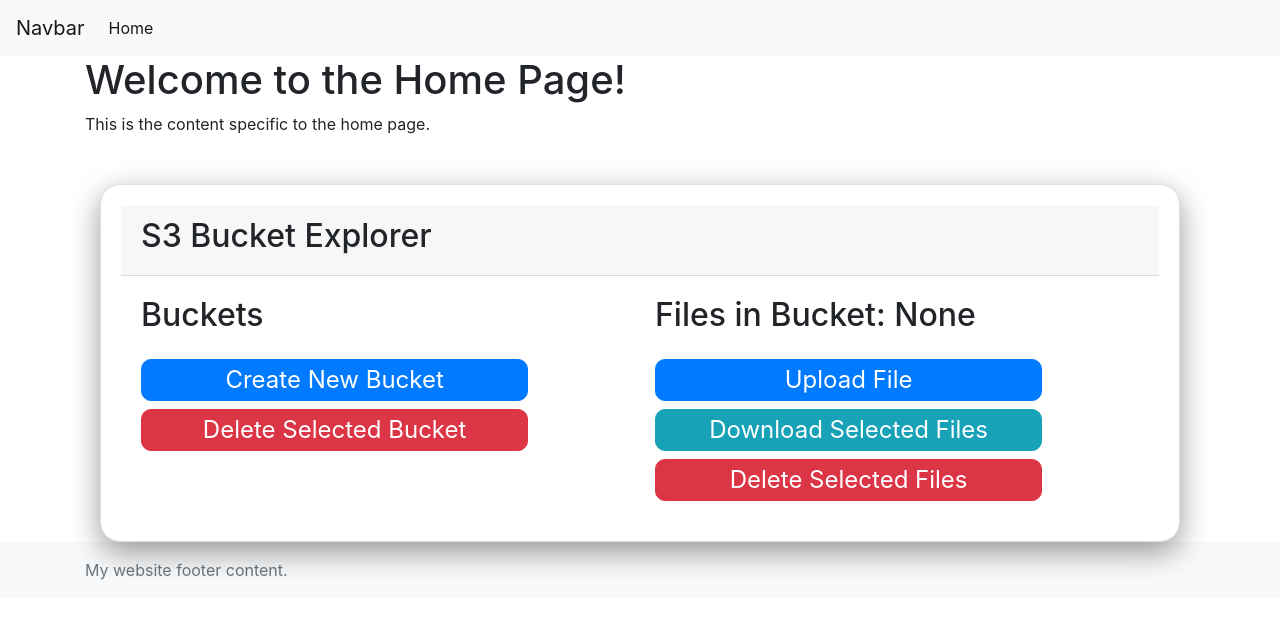
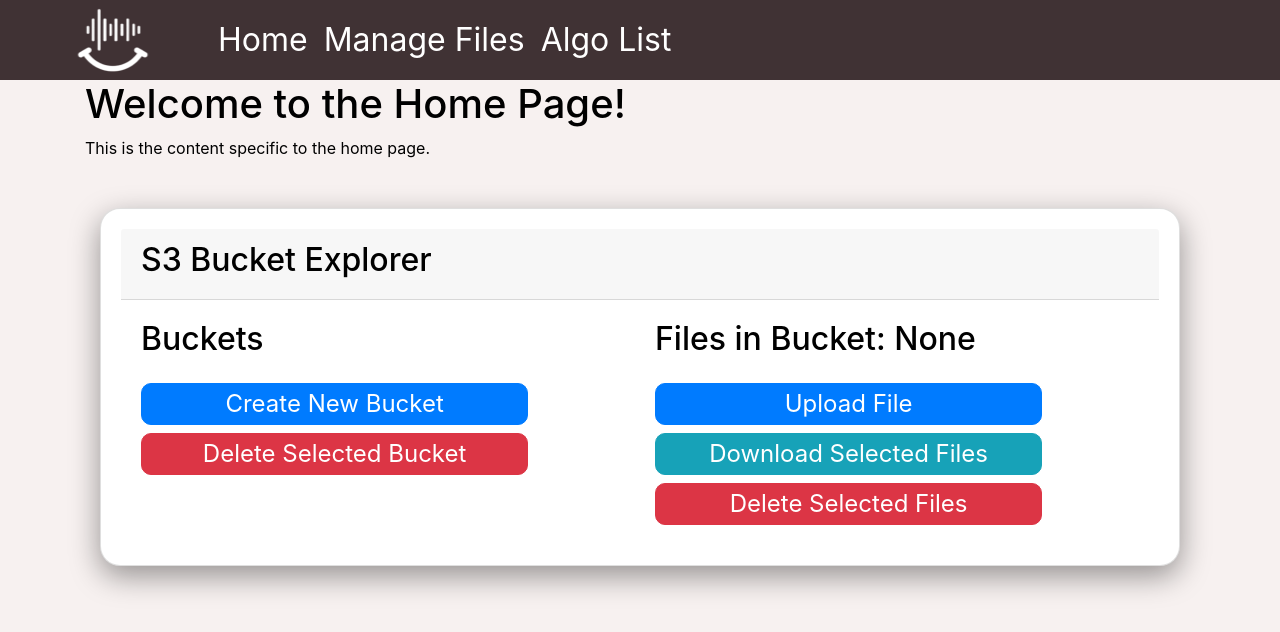
Before and after one commit to DavidRand75/sandrapg, a Flask app: page / in a window 1280 px wide. Shown: the top 632 px of the page. Run offline with Flask 3, Linux system fonts and the light colour scheme; data that the repository does not hold is empty; some libraries are stand-ins or nearby versions.

Commit message:
front navbar + cosmetics 1

```diff
--- /dev/null
+++ b/static/css/_navbar.css
@@ -0,0 +1,22 @@
+/* Override the Bootstrap navbar background color */
+.navbar-custom {
+    background-color: #403234 !important;  /* Custom green background */
+    height: 80px;  /* Set the height of the navbar */
+}
+
+/* Override the navbar text color and size */
+.navbar-custom .navbar-brand,
+.navbar-custom .nav-link {
+    color: white !important;  /* Custom white text for links */
+    font-size: 2rem !important;  /* Control the text size */
+}
+
+/* Adjust the height of navbar links */
+.navbar-custom .nav-link {
+    line-height: 80px !important;  /* Vertically center the link text in the navbar */
+}
+
+/* Hover effect for the links */
+.navbar-custom .nav-link:hover {
+    color: #ddd !important;  /* Lighter color on hover */
+}
--- a/static/css/_s3_explorer.css
+++ b/static/css/_s3_explorer.css
@@ -1,6 +1,7 @@
 /* General font size (double the normal size) */
 h4, h5 {
     font-size: 2rem; /* Twice the normal size */
+    color: black;
 }
 
 /* Custom card design with rounded corners and heavy shadow */
--- a/static/css/custom.css
+++ b/static/css/custom.css
@@ -0,0 +1,5 @@
+/* Default body background color */
+body {
+    background-color: #f7f1f0;  /* Light gray as an example */
+    color: black;  /* Default text color */
+}
--- a/static/js/s3_explorer.js
+++ b/static/js/s3_explorer.js
@@ -82,7 +82,7 @@ $(document).ready(function() {
         // Iterate over the selected files and display them in the list
         for (let i = 0; i < fileList.length; i++) {
             const fileName = fileList[i].name;
-            fileDisplayList.append(`<li class="list-group-item">${fileName}</li>`);
+            fileDisplayList.append(`<li class="list-group-item" style="font-size: 1.5rem;">${fileName}</li>`);
         }
     });
 
--- a/static/js/s3_manager.js
+++ b/static/js/s3_manager.js
@@ -28,8 +28,8 @@ class S3Manager {
                 // Append each bucket as a list item with a radio button
                 response.buckets.forEach(bucket => {
                     $('#bucket-list').append(
-                        `<li class="list-group-item" id="bucket-${bucket}">
-                            <input type="radio" name="bucket" value="${bucket}" class="mr-2 bucket-radio">
+                        `<li class="list-group-item" id="bucket-${bucket}" style="font-size: 1.7rem;">
+                            <input type="radio" name="bucket" value="${bucket}" class="mr-2 bucket-radio" style="transform: scale(1.5);">
                             ${bucket}
                          </li>`
                     );
@@ -80,8 +80,8 @@ class S3Manager {
                 if (response.files && response.files.length > 0) {
                     response.files.forEach(file => {
                         $('#file-list').append(`
-                            <li class="list-group-item">
-                                <input type="checkbox" class="file-checkbox" value="${file}">
+                            <li class="list-group-item" style="font-size: 1.7rem;">
+                                <input type="checkbox" class="file-checkbox" value="${file}" style="transform: scale(1.5);">
                                 ${file}
                             </li>
                         `);
--- a/templates/base.html
+++ b/templates/base.html
@@ -13,6 +13,9 @@
 
     {% block styles %}{% endblock %}
 
+    <link rel="stylesheet" href="{{ url_for('static', filename='css/_navbar.css') }}">
+
+
     <!-- Extendable block for additional head content -->
     {% block head %}
     <!-- Placeholder for additional CSS or meta tags -->
@@ -22,17 +25,7 @@
 
     <!-- Navbar block -->
     {% block navbar %}
-    <nav class="navbar navbar-expand-lg navbar-light bg-light">
-        <a class="navbar-brand" href="#">Navbar</a>
-        <div class="collapse navbar-collapse">
-            <ul class="navbar-nav mr-auto">
-                <li class="nav-item active">
-                    <a class="nav-link" href="#">Home</a>
-                </li>
-                <!-- Add more links as needed -->
-            </ul>
-        </div>
-    </nav>
+        {% include 'navbar.html' %}
     {% endblock %}
 
     <!-- Main content block -->
@@ -42,11 +35,6 @@
 
     <!-- Footer block -->
     {% block footer %}
-    <footer class="footer mt-auto py-3 bg-light">
-        <div class="container">
-            <span class="text-muted">My website footer content.</span>
-        </div>
-    </footer>
     {% endblock %}
 
     <!-- JavaScript Libraries: jQuery and Bootstrap JS -->
--- /dev/null
+++ b/templates/navbar.html
@@ -0,0 +1,28 @@
+<nav id="mainNavbar" class="navbar navbar-expand-lg navbar-custom">
+    <div class="container-fluid">
+        <!-- Logo on the left -->
+        <a class="navbar-brand" href="#">
+            <img src="/static/images/sandra_logo_white.png" alt="Logo" style="transform: scale(0.5);">
+        </a>
+
+        <!-- Navbar toggler for mobile view -->
+        <button class="navbar-toggler" type="button" data-bs-toggle="collapse" data-bs-target="#navbarNav" aria-controls="navbarNav" aria-expanded="false" aria-label="Toggle navigation">
+            <span class="navbar-toggler-icon"></span>
+        </button>
+
+        <!-- Navbar links -->
+        <div class="collapse navbar-collapse" id="navbarNav">
+            <ul class="navbar-nav navbar-custom-text" > <!-- Added custom class here -->
+                <li class="nav-item">
+                    <a class="nav-link active" aria-current="page" href="#">Home</a>
+                </li>
+                <li class="nav-item">
+                    <a class="nav-link" href="#">Manage Files</a>
+                </li>
+                <li class="nav-item">
+                    <a class="nav-link" href="#">Algo List</a>
+                </li>
+            </ul>
+        </div>
+    </div>
+</nav>
```
Also changed, not shown: static/images/sandra_logo.png (added), static/images/sandra_logo_white.png (added).
